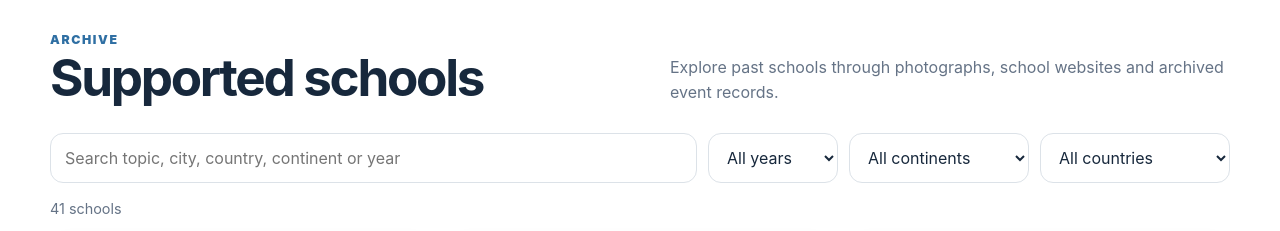
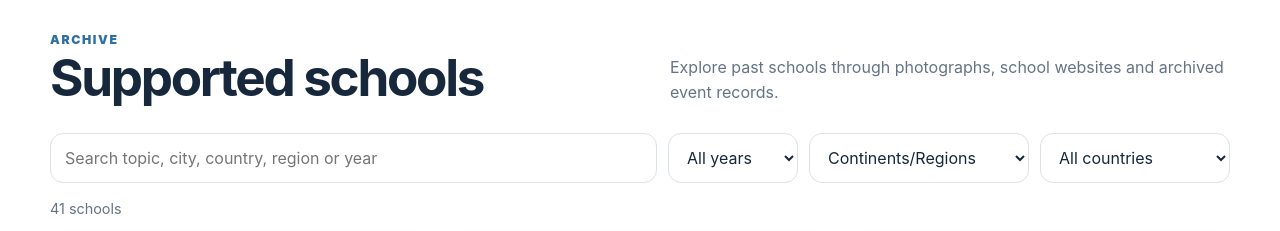
Before and after one commit to PanchoRH/iacr-schools, a plain HTML site: page index.html in a window 1280 px wide. Shown: the part 1540-1771 px from the top of the page. Drawn offline with Linux system fonts and the light colour scheme.

Commit message:
Group archive schools by continents and regions

```diff
--- a/app.js
+++ b/app.js
@@ -55,7 +55,7 @@ window.addEventListener('hashchange',updateSectionNavigation);
 updateSectionNavigation();
 
 async function init(){
-  const response=await fetch('schools.json?v=20261007-schools2026');
+  const response=await fetch('schools.json?v=20261007-regions');
   const schools=await response.json();
   schools.sort((a,b)=>b.year-a.year||a.title.localeCompare(b.title));
 
@@ -70,15 +70,15 @@ async function init(){
   }
 
   const grid=$('#schoolGrid'), search=$('#search'), year=$('#yearFilter');
-  const continent=$('#continentFilter'), country=$('#countryFilter');
+  const region=$('#regionFilter'), country=$('#countryFilter');
   const years=[...new Set(past.map(s=>s.year))].sort((a,b)=>b-a);
-  const continents=[...new Set(past.map(s=>s.continent).filter(Boolean))].sort();
+  const regions=[...new Set(past.map(s=>s.region).filter(Boolean))].sort();
   year.innerHTML+=years.map(y=>'<option value="'+y+'">'+y+'</option>').join('');
-  continent.innerHTML+=continents.map(c=>'<option value="'+escapeHtml(c)+'">'+escapeHtml(c)+'</option>').join('');
+  region.innerHTML+=regions.map(c=>'<option value="'+escapeHtml(c)+'">'+escapeHtml(c)+'</option>').join('');
 
   const updateCountries=()=>{
     const selected=country.value;
-    const countries=[...new Set(past.filter(s=>!continent.value||s.continent===continent.value).map(s=>s.country))].sort();
+    const countries=[...new Set(past.filter(s=>!region.value||s.region===region.value).map(s=>s.country))].sort();
     country.innerHTML='<option value="">All countries</option>'+countries.map(c=>'<option value="'+escapeHtml(c)+'">'+escapeHtml(c)+'</option>').join('');
     country.value=countries.includes(selected)?selected:'';
   };
@@ -86,16 +86,16 @@ async function init(){
   const render=()=>{
     const q=search.value.trim().toLowerCase();
     const rows=past.filter(s=>
-      (!q||(`${s.title} ${s.city} ${s.country} ${s.continent||''} ${s.year}`).toLowerCase().includes(q))&&
+      (!q||(`${s.title} ${s.city} ${s.country} ${s.region||''} ${s.year}`).toLowerCase().includes(q))&&
       (!year.value||String(s.year)===year.value)&&
-      (!continent.value||s.continent===continent.value)&&
+      (!region.value||s.region===region.value)&&
       (!country.value||s.country===country.value));
     grid.innerHTML=rows.length?rows.map(s=>schoolCard(s,false)).join(''):'<p class="quiet">No schools match these filters.</p>';
     $('#resultCount').textContent=rows.length+' school'+(rows.length===1?'':'s');
   };
 
   [search,year,country].forEach(el=>el.addEventListener('input',render));
-  continent.addEventListener('input',()=>{updateCountries();render();});
+  region.addEventListener('input',()=>{updateCountries();render();});
   updateCountries();
   render();
 }
--- a/index.html
+++ b/index.html
@@ -6,7 +6,7 @@
 <meta name="description" content="IACR Cryptology School">
 <title>IACR Cryptology School</title>
 <link rel="icon" type="image/png" sizes="500x500" href="favicon.png?v=20261007-iacr">
-<link rel="stylesheet" href="styles.css?v=20261007-review">
+<link rel="stylesheet" href="styles.css?v=20261007-regions">
 </head>
 <body>
 <header class="site-header">
@@ -76,9 +76,9 @@
     </div>
 
     <div class="toolbar">
-      <input id="search" class="input" type="search" placeholder="Search topic, city, country, continent or year" aria-label="Search schools">
+      <input id="search" class="input" type="search" placeholder="Search topic, city, country, region or year" aria-label="Search schools">
       <select id="yearFilter" class="select" aria-label="Filter by year"><option value="">All years</option></select>
-      <select id="continentFilter" class="select" aria-label="Filter by continent"><option value="">All continents</option></select>
+      <select id="regionFilter" class="select" aria-label="Filter by continent or region"><option value="">Continents/Regions</option></select>
       <select id="countryFilter" class="select" aria-label="Filter by country"><option value="">All countries</option></select>
     </div>
     <p class="meta" id="resultCount" aria-live="polite"></p>
@@ -113,6 +113,6 @@
     </div>
   </div>
 </footer>
-<script src="app.js?v=20261007-schools2026"></script>
+<script src="app.js?v=20261007-regions"></script>
 </body>
 </html>
--- a/schools.json
+++ b/schools.json
@@ -15,7 +15,7 @@
     "mediaLabel": "IACR archive",
     "imageAlt": "IACR archive preview for School on Cryptographic Attacks, 2014",
     "linkLabel": "View archive",
-    "continent": "Europe"
+    "region": "Europe"
   },
   {
     "year": 2014,
@@ -31,7 +31,7 @@
     "imageType": "website",
     "mediaLabel": "School website",
     "imageAlt": "School website preview for The Fourth Asian Workshop on Symmetric Key Cryptography – Cryptology School (ASK 2014), 2014",
-    "continent": "Asia"
+    "region": "Asia"
   },
   {
     "year": 2015,
@@ -49,7 +49,7 @@
     "mediaLabel": "IACR archive",
     "imageAlt": "IACR archive preview for School on Computer-aided Cryptography, 2015",
     "linkLabel": "View archive",
-    "continent": "North America"
+    "region": "US & Canada"
   },
   {
     "year": 2015,
@@ -66,7 +66,7 @@
     "imageType": "website",
     "mediaLabel": "School website",
     "imageAlt": "School website preview for SAC Summer School (S3), 2015",
-    "continent": "North America"
+    "region": "US & Canada"
   },
   {
     "year": 2015,
@@ -84,7 +84,7 @@
     "mediaLabel": "IACR archive",
     "imageAlt": "IACR archive preview for Summer school of the 19th Workshop on Elliptic Curve Cryptography (ECC 2015), 2015",
     "linkLabel": "View archive",
-    "continent": "Europe"
+    "region": "Europe"
   },
   {
     "year": 2015,
@@ -102,7 +102,7 @@
     "mediaLabel": "Event report",
     "imageAlt": "Event report preview for School on Design and Security of Cryptographic Algorithms and Devices, 2015",
     "linkLabel": "Read school report",
-    "continent": "Europe"
+    "region": "Europe"
   },
   {
     "year": 2016,
@@ -120,7 +120,7 @@
     "mediaLabel": "Event archive",
     "imageAlt": "Event archive preview for Blockchain Technologies: from cryptographic e-cash to modern cryptocurrency, 2016",
     "linkLabel": "View archive",
-    "continent": "Europe"
+    "region": "Europe"
   },
   {
     "year": 2016,
@@ -138,7 +138,7 @@
     "mediaLabel": "Event archive",
     "imageAlt": "Event archive preview for ECC2016 Computational Algebraic Number Theory School, 2016",
     "linkLabel": "View archive",
-    "continent": "Asia"
+    "region": "Asia"
   },
   {
     "year": 2016,
@@ -154,7 +154,7 @@
     "imageType": "website",
     "mediaLabel": "School website",
     "imageAlt": "School website preview for COST-IACR School on Randomness in Cryptography, 2016",
-    "continent": "Europe"
+    "region": "Europe"
   },
   {
     "year": 2016,
@@ -170,7 +170,7 @@
     "imageType": "website",
     "mediaLabel": "School website",
     "imageAlt": "School website preview for IACR-SEAMS School “Cryptography: Foundations and New Directions”, 2016",
-    "continent": "Asia"
+    "region": "Asia"
   },
   {
     "year": 2017,
@@ -188,7 +188,7 @@
     "mediaLabel": "Event archive",
     "imageAlt": "Event archive preview for IACR Cryptology School on Security & Correctness in the Internet of Things, 2017",
     "linkLabel": "View archive",
-    "continent": "Europe"
+    "region": "Europe"
   },
   {
     "year": 2017,
@@ -206,7 +206,7 @@
     "mediaLabel": "IACR archive",
     "imageAlt": "IACR archive preview for Advanced School on Cryptology and Information Security in Latin America (ASCrypto 2017), 2017",
     "linkLabel": "View archive",
-    "continent": "North America"
+    "region": "Latin America"
   },
   {
     "year": 2018,
@@ -221,7 +221,7 @@
     "image": "https://www.csa.iisc.ac.in/~crysp/IACRSchool/img/slider/1.jpeg",
     "imageAlt": "The Indian Institute of Science campus, host of the 2018 IISc-IACR School on Information-theoretic Cryptography",
     "imageType": "venue",
-    "continent": "Asia"
+    "region": "Asia"
   },
   {
     "year": 2018,
@@ -236,7 +236,7 @@
     "image": "https://spotniq.wordpress.com/wp-content/uploads/2018/08/img_0576.jpg?w=900",
     "imageAlt": "Group photograph at the 2018 Summer School on Symmetric Cryptography in Bertinoro",
     "imageType": "photo",
-    "continent": "Europe"
+    "region": "Europe"
   },
   {
     "year": 2018,
@@ -254,7 +254,7 @@
     "mediaLabel": "IACR archive",
     "imageAlt": "IACR archive preview for ECI-IACR School on Modern Cryptography (ECI-IACR ’18), 2018",
     "linkLabel": "View archive",
-    "continent": "South America"
+    "region": "Latin America"
   },
   {
     "year": 2018,
@@ -272,7 +272,7 @@
     "mediaLabel": "IACR archive",
     "imageAlt": "IACR archive preview for The 1st Crypto Innovation School (CIS 2018), 2018",
     "linkLabel": "View archive",
-    "continent": "Asia"
+    "region": "Asia"
   },
   {
     "year": 2019,
@@ -289,7 +289,7 @@
     "imageType": "website",
     "mediaLabel": "School website",
     "imageAlt": "School website preview for Euclidean lattices: theory and applications, 2019",
-    "continent": "Europe"
+    "region": "Europe"
   },
   {
     "year": 2019,
@@ -307,7 +307,7 @@
     "mediaLabel": "IACR archive",
     "imageAlt": "IACR archive preview for The 2nd Crypto Innovation School (CIS 2019), 2019",
     "linkLabel": "View archive",
-    "continent": "Asia"
+    "region": "Asia"
   },
   {
     "year": 2020,
@@ -326,7 +326,7 @@
     "imageAlt": "Event archive preview for Summer School on Theory and Practice of Multi-Party Computation, 2020",
     "linkLabel": "View archive",
     "note": "Postponed due to COVID-19",
-    "continent": "Europe"
+    "region": "Europe"
   },
   {
     "year": 2022,
@@ -342,7 +342,7 @@
     "imageType": "website",
     "mediaLabel": "School website",
     "imageAlt": "School website preview for IACR-CROSSING School on Combinatorial Techniques in Cryptography, 2022",
-    "continent": "Europe"
+    "region": "Europe"
   },
   {
     "year": 2022,
@@ -358,7 +358,7 @@
     "imageType": "website",
     "mediaLabel": "School website",
     "imageAlt": "School website preview for Academia Sinica/CCoE/IACR Post-Quantum Cryptography Mini-School (PQC Mini-School 2022), 2022",
-    "continent": "Asia"
+    "region": "Asia"
   },
   {
     "year": 2022,
@@ -376,7 +376,7 @@
     "mediaLabel": "Event archive",
     "imageAlt": "Event archive preview for Summer School in Post-Quantum Cryptography, 2022",
     "linkLabel": "View archive",
-    "continent": "Europe"
+    "region": "Europe"
   },
   {
     "year": 2022,
@@ -394,7 +394,7 @@
     "mediaLabel": "Event archive",
     "imageAlt": "Event archive preview for Summer School on Privacy-Preserving Machine Learning, 2022",
     "linkLabel": "View archive",
-    "continent": "Europe"
+    "region": "Europe"
   },
   {
     "year": 2022,
@@ -410,7 +410,7 @@
     "image": "https://viasm.edu.vn/Cms_Data/Contents/Viasm-EN/Media/crypto2022/Khaimac/image4.jpg",
     "imageAlt": "Lecturers and students in the auditorium at the IACR-VIASM Summer School 2022",
     "imageType": "photo",
-    "continent": "Asia"
+    "region": "Asia"
   },
   {
     "year": 2022,
@@ -427,7 +427,7 @@
     "imageType": "website",
     "mediaLabel": "School website",
     "imageAlt": "School website preview for Graz Security Week 2022 – Summer School on Security, Privacy and Correctness, 2022",
-    "continent": "Europe"
+    "region": "Europe"
   },
   {
     "year": 2023,
@@ -443,7 +443,7 @@
     "imageType": "website",
     "mediaLabel": "School website",
     "imageAlt": "School website preview for School on Applied Cryptography, 2023",
-    "continent": "Asia"
+    "region": "Asia"
   },
   {
     "year": 2023,
@@ -461,7 +461,7 @@
     "mediaLabel": "Event archive",
     "imageAlt": "Event archive preview for The Second IACR School on Privacy-Preserving Machine Learning 2023 (PPML’23), 2023",
     "linkLabel": "View archive",
-    "continent": "Europe"
+    "region": "Europe"
   },
   {
     "year": 2023,
@@ -477,7 +477,7 @@
     "image": "https://securityweek.at/_archive/2023/wp-content/uploads/2023/10/IMG_2345-scaled-700x300.jpg",
     "imageAlt": "A lecturer speaking at Graz Security Week 2023",
     "imageType": "photo",
-    "continent": "Europe"
+    "region": "Europe"
   },
   {
     "year": 2023,
@@ -494,7 +494,7 @@
     "imageType": "website",
     "mediaLabel": "School website",
     "imageAlt": "School website preview for Advanced School on Cryptology and Information Security in Latin America 2023 (ASCrypto), 2023",
-    "continent": "South America"
+    "region": "Latin America"
   },
   {
     "year": 2024,
@@ -508,7 +508,7 @@
     "imageCredit": "Adrian Grycuk / Wikimedia Commons",
     "imageLicense": "CC BY-SA 3.0 PL",
     "status": "past",
-    "continent": "Europe"
+    "region": "Europe"
   },
   {
     "year": 2024,
@@ -523,7 +523,7 @@
     "imageAlt": "ICMS webpage for Foundations and Applications of Zero-Knowledge Proofs, September 2024",
     "imageCredit": "ICMS",
     "imageSource": "https://icms.ac.uk/archive/workshop/foundations-and-applications-of-zero-knowledge-proofs/",
-    "continent": "Europe"
+    "region": "Europe"
   },
   {
     "year": 2024,
@@ -538,7 +538,7 @@
     "imageSource": "https://securityweek.at/_archive/2024/",
     "image": "https://securityweek.at/_archive/2024/wp-content/uploads/2024/10/GSW-0244-1024x683.jpg",
     "imageAlt": "Students following a lecture at Graz Security Week 2024",
-    "continent": "Europe"
+    "region": "Europe"
   },
   {
     "year": 2025,
@@ -553,7 +553,7 @@
     "status": "past",
     "imageType": "website",
     "imageSource": "https://casa.rub.de/en/spring-school-on-symmetric-cryptography",
-    "continent": "Europe"
+    "region": "Europe"
   },
   {
     "year": 2025,
@@ -568,7 +568,7 @@
     "imageSource": "https://securityweek.at/about/",
     "image": "https://securityweek.at/wp-content/uploads/2026/05/01.09.2025-11.11-DSC02242-768x512.jpg",
     "imageAlt": "A cryptography lecture in the aula at Graz Security Week 2025",
-    "continent": "Europe"
+    "region": "Europe"
   },
   {
     "year": 2025,
@@ -585,7 +585,7 @@
     "imageSource": "https://pakcrypt.org/pc25",
     "imageLicense": "CC BY 4.0",
     "imageLicenseUrl": "https://creativecommons.org/licenses/by/4.0/",
-    "continent": "Asia"
+    "region": "Asia"
   },
   {
     "year": 2026,
@@ -600,7 +600,7 @@
     "imageAlt": "Homepage of the IACR-VIASM Summer School on Cryptography 2026",
     "imageCredit": "VIASM",
     "imageSource": "https://viasm.edu.vn/en/hdkh/IACR-VIASM-School-2026",
-    "continent": "Asia"
+    "region": "Asia"
   },
   {
     "year": 2026,
@@ -608,7 +608,6 @@
     "dates": "2–5 February 2026",
     "city": "Turin",
     "country": "Italy",
-    "continent": "Europe",
     "url": "https://ai4i.it/ias-winter-school-2026/",
     "image": "assets/images/gallery/turin-2026-website.png",
     "imageType": "website",
@@ -616,7 +615,8 @@
     "imageCredit": "AI4I",
     "status": "past",
     "imageSource": "https://ai4i.it/ias-winter-school-2026/",
-    "listingSource": "https://www.iacr.org/schools/"
+    "listingSource": "https://www.iacr.org/schools/",
+    "region": "Europe"
   },
   {
     "year": 2026,
@@ -624,7 +624,6 @@
     "dates": "2–13 March 2026",
     "city": "Santa Fe",
     "country": "Argentina",
-    "continent": "South America",
     "url": "https://sites.google.com/view/agmiit-2026/home",
     "image": "assets/images/gallery/santa-fe-2026-website.png",
     "imageType": "website",
@@ -632,7 +631,8 @@
     "imageCredit": "AGMIIT 2026 organizers",
     "status": "past",
     "imageSource": "https://sites.google.com/view/agmiit-2026/home",
-    "listingSource": "https://www.iacr.org/schools/"
+    "listingSource": "https://www.iacr.org/schools/",
+    "region": "Latin America"
   },
   {
     "year": 2026,
@@ -640,7 +640,6 @@
     "dates": "16–18 March 2026",
     "city": "Singapore",
     "country": "Singapore",
-    "continent": "Asia",
     "url": "https://informatik.rub.de/symcrypt/springschool2026/",
     "image": "assets/images/gallery/singapore-2026-website.png",
     "imageType": "website",
@@ -648,7 +647,8 @@
     "imageCredit": "Ruhr University Bochum",
     "status": "past",
     "imageSource": "https://informatik.rub.de/symcrypt/springschool2026/",
-    "listingSource": "https://www.iacr.org/schools/"
+    "listingSource": "https://www.iacr.org/schools/",
+    "region": "Asia"
   },
   {
     "year": 2026,
@@ -656,7 +656,6 @@
     "dates": "6–7 July 2026",
     "city": "Hammamet",
     "country": "Tunisia",
-    "continent": "Africa",
     "url": "https://www.mims-institut.org/events/details/267",
     "originalUrl": "https://www.africacrypt2026.tn/summer-school/",
     "image": "assets/images/gallery/hammamet-2026-website.png",
@@ -667,7 +666,8 @@
     "linkLabel": "View school record",
     "status": "past",
     "imageSource": "https://www.mims-institut.org/events/details/267",
-    "listingSource": "https://www.iacr.org/schools/"
+    "listingSource": "https://www.iacr.org/schools/",
+    "region": "Africa"
   },
   {
     "year": 2026,
@@ -675,7 +675,6 @@
     "dates": "27 July–7 August 2026",
     "city": "Santiago",
     "country": "Chile",
-    "continent": "South America",
     "url": "https://santiago2026.gaati.org/presentation/en/",
     "image": "assets/images/gallery/santiago-2026-website.png",
     "imageType": "website",
@@ -683,6 +682,7 @@
     "imageCredit": "Santiago 2026 CIMPA School organizers",
     "status": "past",
     "imageSource": "https://santiago2026.gaati.org/presentation/en/",
-    "listingSource": "https://www.iacr.org/schools/"
+    "listingSource": "https://www.iacr.org/schools/",
+    "region": "Latin America"
   }
 ]
--- a/styles.css
+++ b/styles.css
@@ -94,7 +94,7 @@ a{color:inherit}
 .visit{color:var(--blue);font-weight:800;text-decoration:none}
 .badge{padding:5px 8px;border-radius:999px;background:#eaf3f2;color:var(--teal);font-size:.72rem;font-weight:800}
 .upcoming-badge{background:#e7eef6;color:var(--navy)}
-.toolbar{display:grid;grid-template-columns:minmax(0,1fr) 130px 180px 190px;gap:11px;margin:24px 0 12px}
+.toolbar{display:grid;grid-template-columns:minmax(0,1fr) 130px 220px 190px;gap:11px;margin:24px 0 12px}
 .input,.select{min-width:0;width:100%;border:1px solid var(--line);border-radius:13px;background:#fff;color:var(--ink);padding:12px 14px;font:inherit}
 .quiet{grid-column:1/-1;color:var(--muted)}
 .callout{display:grid;grid-template-columns:1fr auto;align-items:center;gap:28px;padding:36px;border-radius:26px;background:var(--navy);color:#fff}
@@ -160,7 +160,7 @@ a{color:inherit}
   .featured-grid{grid-template-columns:minmax(0,1fr)}
   .proposal-layout{grid-template-columns:1fr}
   .sidebar-card{position:static}
-  .toolbar{grid-template-columns:repeat(3,minmax(0,1fr))}.toolbar .input{grid-column:1/-1}
+  .toolbar{grid-template-columns:130px minmax(205px,1fr) minmax(0,1fr)}.toolbar .input{grid-column:1/-1}
   .callout{grid-template-columns:1fr}
 }
 @media(max-width:640px){
```
Also changed, not shown: README.md.
